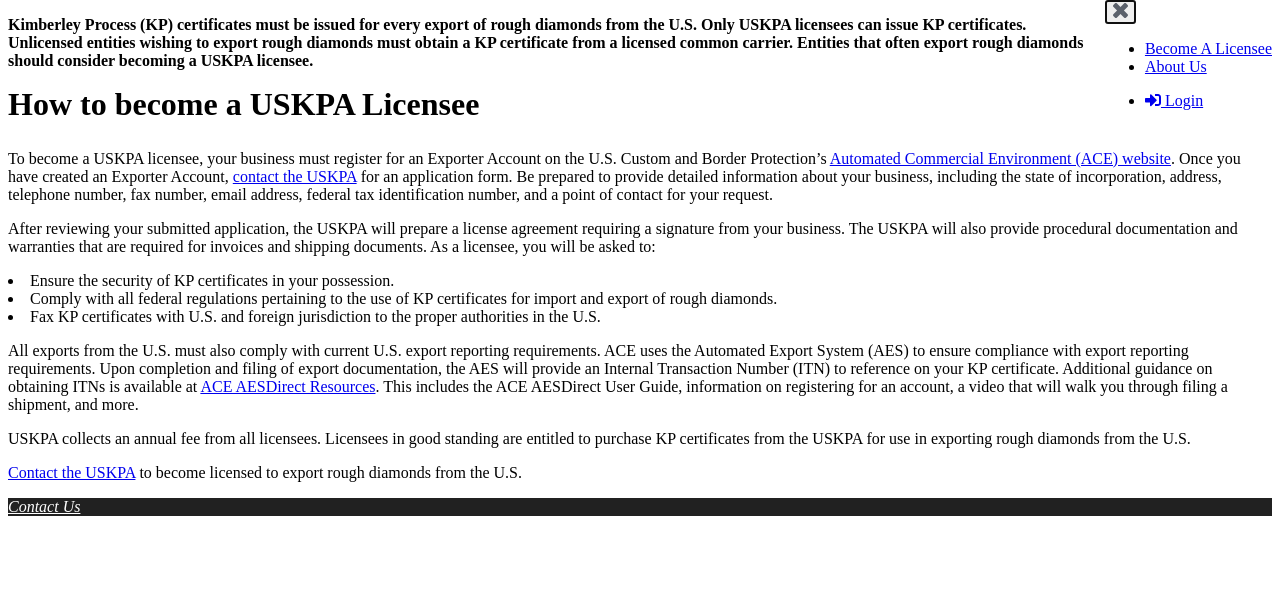
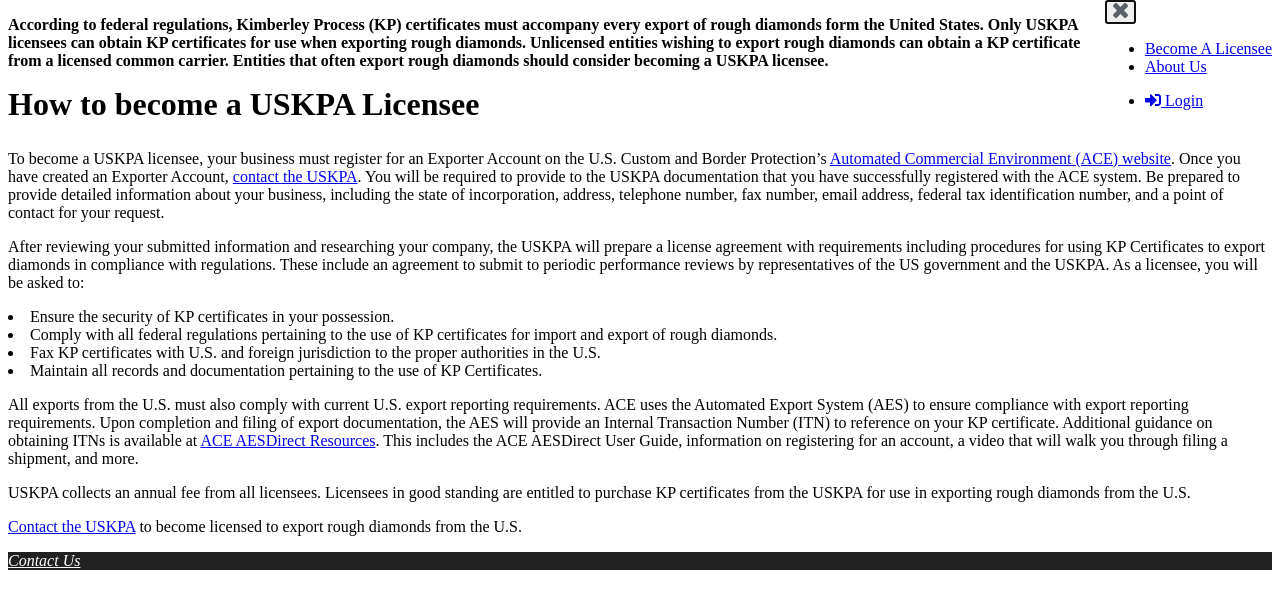
Before and after one commit to USKPA-dev/uskpa, a Django app: template kpc/templates/join.html in a window 1280 px wide. Shown: the part 107-716 px from the top of the page. Run offline with Django 3.2, Linux system fonts and the light colour scheme; the template is opened without the code that fills it, so the values that code supplies are empty; parts of the project's set-up code (start-up, migrations or seed data) failed here and were passed over.

Commit message:
content update changes

```diff
--- a/kpc/templates/join.html
+++ b/kpc/templates/join.html
@@ -6,17 +6,17 @@
 <section class="usa-grid usa-section">
 
     <p><strong>
-        Kimberley Process (KP) certificates must be issued for every export of rough diamonds from the U.S. Only USKPA licensees can issue KP certificates. Unlicensed entities wishing to export rough diamonds must obtain a KP certificate from a licensed common carrier. Entities that often export rough diamonds should consider becoming a USKPA licensee.
+        According to federal regulations, Kimberley Process (KP) certificates must accompany every export of rough diamonds form the United States.  Only USKPA licensees can obtain KP certificates for use when exporting rough diamonds. Unlicensed entities wishing to export rough diamonds can obtain a KP certificate from a licensed common carrier. Entities that often export rough diamonds should consider becoming a USKPA licensee.
     </strong></p>
 
     <h1>How to become a USKPA Licensee</h1>
 
     <p>
-        To become a USKPA licensee, your business must register for an Exporter Account on the U.S. Custom and Border Protection’s <a href='https://ace.cbp.dhs.gov/acexpub/acexpub_Apps/ExporterAccountApplication/expForm.php'>Automated Commercial Environment (ACE) website</a>. Once you have created an Exporter Account, <a href="mailto:{{CONTACT_US}}">contact the USKPA</a> for an application form. Be prepared to provide detailed information about your business, including the state of incorporation, address, telephone number, fax number, email address, federal tax identification number, and a point of contact for your request.
+        To become a USKPA licensee, your business must register for an Exporter Account on the U.S. Custom and Border Protection’s <a href='https://ace.cbp.dhs.gov/acexpub/acexpub_Apps/ExporterAccountApplication/expForm.php'>Automated Commercial Environment (ACE) website</a>. Once you have created an Exporter Account, <a href="mailto:{{CONTACT_US}}">contact the USKPA</a>. You will be required to provide to the USKPA documentation that you have successfully registered with the ACE system. Be prepared to provide detailed information about your business, including the state of incorporation, address, telephone number, fax number, email address, federal tax identification number, and a point of contact for your request.
     </p>
 
     <p>
-        After reviewing your submitted application, the USKPA will prepare a license agreement requiring a signature from your business. The USKPA will also provide procedural documentation and warranties that are required for invoices and shipping documents. As a licensee, you will be asked to:
+        After reviewing your submitted information and researching your company, the USKPA will prepare a license agreement with requirements including procedures for using KP Certificates to export diamonds in compliance with regulations.  These include an agreement to submit to periodic performance reviews by representatives of the US government and the USKPA. As a licensee, you will be asked to:
         <li>
             Ensure the security of KP certificates in your possession.
         </li>
@@ -25,6 +25,9 @@
         </li>
         <li>
             Fax KP certificates with U.S. and foreign jurisdiction to the proper authorities in the U.S.
+        </li>
+        <li>
+            Maintain all records and documentation pertaining to the use of KP Certificates.
         </li>
     </p>
 
--- a/static/css/uskpa.css
+++ b/static/css/uskpa.css
@@ -180,3 +180,7 @@ input[type="date"] {
 .cert-change-form-header {
     text-align: center;
 }
+
+#useful-links *>h2{
+    margin-bottom: 1.5em;
+}
```
Also changed, not shown: kpc/templates/home.html (+5 -3 lines), static/assets/us_dept_of_state.png (added).
